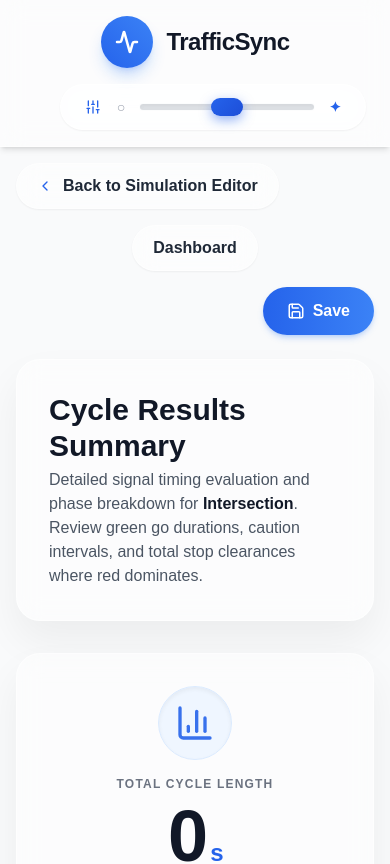
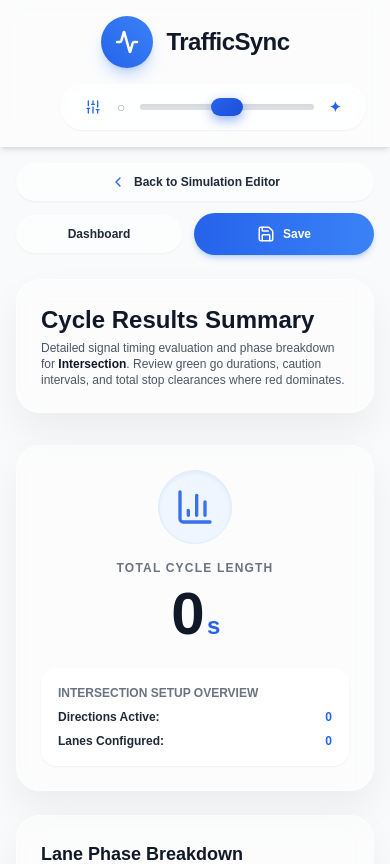
Before and after one commit to danlenoon/TrafficSync, a React (Vite) app in the folder client/: page /results in a window 390 px wide. Shown: the top 864 px of the page. Built offline with nearby package versions, Linux system fonts and the light colour scheme.

Commit message:
style(results): enhance responsive layout for mobile and tablet navigation and cycle summary

```diff
--- a/client/src/pages/Results.jsx
+++ b/client/src/pages/Results.jsx
@@ -34,7 +34,16 @@
     fontFamily: 'Arial, sans-serif'
   };
 
-  // Light appearance for popups when in ultra clear Liquid Glass (matching Dashboard & Editor modals)
+  // Dedicated button glass style
+  const navBtnGlassStyle = {
+    backgroundColor: 'var(--input-bg)',
+    backdropFilter: 'blur(var(--glass-blur))',
+    borderColor: 'var(--glass-border)',
+    color: 'var(--text-main)',
+    fontFamily: 'Arial, sans-serif'
+  };
+
+  // Light appearance for popups when in ultra clear Liquid Glass
   const popupBg = glassClarity < 0.3 ? 'rgba(255, 255, 255, 0.95)' : 'var(--card-bg)';
   const popupTextColor = glassClarity < 0.3 ? '#1f2937' : 'var(--text-main)';
 
@@ -84,52 +93,38 @@
       )}
 
       {/* Top Navigation Row: Back to Simulation Editor (Left) | Dashboard (Center) | Save (Right) */}
-      <div className="grid grid-cols-1 sm:grid-cols-3 items-center gap-4 mb-6">
-        <div className="flex justify-start">
+      <div className="flex flex-col sm:flex-row items-stretch sm:items-center justify-between gap-3 mb-6">
         <button
           onClick={() => navigate('/editor')}
-            className="px-5 py-2.5 rounded-full border shadow-sm flex items-center gap-2.5 font-bold text-gray-800 transition-all duration-300 hover:scale-[1.03] active:scale-95 group"
-            style={{
-              backgroundColor: 'var(--input-bg)',
-              backdropFilter: 'blur(var(--glass-blur))',
-              borderColor: 'var(--glass-border)',
-              fontFamily: 'Arial, sans-serif'
-            }}
+          className="px-4 py-2.5 sm:px-5 rounded-full border shadow-sm flex items-center justify-center gap-2 font-bold transition-all duration-300 hover:scale-[1.03] active:scale-95 group text-xs sm:text-sm"
+          style={navBtnGlassStyle}
         >
           <ChevronLeft size={16} className="text-blue-600 transition-transform group-hover:-translate-x-1" />
           <span>Back to Simulation Editor</span>
         </button>
-        </div>
 
-        <div className="flex justify-center">
+        <div className="flex items-center gap-3 w-full sm:w-auto">
           <button
             onClick={handleBackToDashboard}
-            className="px-5 py-2.5 rounded-full border shadow-sm flex items-center gap-2.5 font-bold text-gray-800 transition-all duration-300 hover:scale-[1.03] active:scale-95 group"
-            style={{
-              backgroundColor: 'var(--input-bg)',
-              backdropFilter: 'blur(var(--glass-blur))',
-              borderColor: 'var(--glass-border)',
-              fontFamily: 'Arial, sans-serif'
-            }}
+            className="flex-1 sm:flex-none px-4 py-2.5 sm:px-5 rounded-full border shadow-sm flex items-center justify-center gap-2 font-bold transition-all duration-300 hover:scale-[1.03] active:scale-95 group text-xs sm:text-sm"
+            style={navBtnGlassStyle}
           >
             <span>Dashboard</span>
           </button>
-        </div>
 
-        <div className="flex justify-end">
-          <Button onClick={handleSave} variant="primary" className="rounded-full shadow-md">
+          <Button onClick={handleSave} variant="primary" className="flex-1 sm:flex-none rounded-full shadow-md text-xs sm:text-sm py-2.5 px-5">
             {saved ? <><Check size={18} /> Saved!</> : <><Save size={18} /> Save</>}
           </Button>
         </div>
       </div>
 
       <div
-        className="p-8 rounded-3xl border mb-8 flex flex-col sm:flex-row justify-between items-start sm:items-center gap-4 transition-all"
+        className="p-6 sm:p-8 rounded-3xl border mb-8 flex flex-col sm:flex-row justify-between items-start sm:items-center gap-4 transition-all"
         style={glassStyle}
       >
         <div>
-          <h1 className="text-3xl font-black text-gray-900 mb-1" style={{ fontFamily: 'Arial, sans-serif' }}>Cycle Results Summary</h1>
-          <p className="text-gray-600 font-medium">
+          <h1 className="text-2xl sm:text-3xl font-black text-gray-900 mb-1" style={{ fontFamily: 'Arial, sans-serif' }}>Cycle Results Summary</h1>
+          <p className="text-gray-600 font-medium text-xs sm:text-sm">
             Detailed signal timing evaluation and phase breakdown for <strong className="text-gray-900">{roadName || 'Intersection'}</strong>. Review green go durations, caution intervals, and total stop clearances where red dominates.
           </p>
         </div>
@@ -139,7 +134,7 @@
 
         {/* Left Col: Master Cycle */}
         <div
-          className="lg:col-span-4 border rounded-3xl p-8 shadow-sm flex flex-col items-center justify-center text-center transition-all"
+          className="lg:col-span-4 border rounded-3xl p-6 sm:p-8 shadow-sm flex flex-col items-center justify-center text-center transition-all"
           style={glassStyle}
         >
           {/* Rounded circle container instead of rounded rectangle */}
@@ -147,17 +142,17 @@
             <BarChart3 size={40} className="opacity-90" />
           </div>
           <div className="text-gray-500 text-xs font-extrabold uppercase tracking-widest mb-2">Total Cycle Length</div>
-          <div className="text-7xl font-black text-gray-900 mb-6 tracking-tight" style={{ fontFamily: 'Arial, sans-serif' }}>
+          <div className="text-6xl sm:text-7xl font-black text-gray-900 mb-6 tracking-tight" style={{ fontFamily: 'Arial, sans-serif' }}>
             {results.maxCycle}<span className="text-2xl text-blue-600 font-extrabold ml-1">s</span>
           </div>
 
-          <div className="w-full bg-white/70 backdrop-blur-md rounded-2xl p-5 border border-white/60 text-left space-y-2 shadow-sm">
+          <div className="w-full bg-white/70 backdrop-blur-md rounded-2xl p-4 sm:p-5 border border-white/60 text-left space-y-2 shadow-sm">
             <div className="text-xs text-gray-500 uppercase font-extrabold mb-1">Intersection Setup Overview</div>
-            <div className="font-bold text-gray-800 text-sm flex justify-between">
+            <div className="font-bold text-gray-800 text-xs sm:text-sm flex justify-between">
               <span>Directions Active:</span>
               <span className="text-blue-600">{Object.keys(directions).filter(d => directions[d]).length}</span>
             </div>
-            <div className="font-bold text-gray-800 text-sm flex justify-between">
+            <div className="font-bold text-gray-800 text-xs sm:text-sm flex justify-between">
               <span>Lanes Configured:</span>
               <span className="text-blue-600">{results.stats.length}</span>
             </div>
@@ -166,29 +161,29 @@
 
         {/* Right Col: Lane Breakdown */}
         <div
-          className="lg:col-span-8 border rounded-3xl p-8 shadow-sm flex flex-col transition-all relative"
+          className="lg:col-span-8 border rounded-3xl p-6 sm:p-8 shadow-sm flex flex-col transition-all relative"
           style={glassStyle}
         >
           <div className="flex justify-between items-center mb-6">
-            <h3 className="font-extrabold text-gray-900 text-xl" style={{ fontFamily: 'Arial, sans-serif' }}>Lane Phase Breakdown</h3>
+            <h3 className="font-extrabold text-gray-900 text-lg sm:text-xl" style={{ fontFamily: 'Arial, sans-serif' }}>Lane Phase Breakdown</h3>
           </div>
 
-          <div className="overflow-y-auto space-y-4 flex-1 pr-2">
+          <div className="overflow-y-auto space-y-4 flex-1 pr-1 sm:pr-2">
             {results.stats.map(stat => (
               <div
                 key={stat.key}
-                className="p-5 border border-white/70 bg-white/60 backdrop-blur-md rounded-2xl hover:border-blue-300 transition-all shadow-sm hover:shadow-md"
+                className="p-4 sm:p-5 border border-white/70 bg-white/60 backdrop-blur-md rounded-2xl hover:border-blue-300 transition-all shadow-sm hover:shadow-md"
               >
                 <div className="flex justify-between items-end mb-3">
                   <div>
-                    <div className="font-black text-gray-900 text-base" style={{ fontFamily: 'Arial, sans-serif' }}>{stat.label}</div>
+                    <div className="font-black text-gray-900 text-sm sm:text-base" style={{ fontFamily: 'Arial, sans-serif' }}>{stat.label}</div>
                     <div className="text-xs text-gray-600 mt-0.5 font-medium">
                       Total Stop: <span className="font-extrabold text-red-600">{stat.stop}s</span> ({stat.rePct.toFixed(2)}%)
                     </div>
                   </div>
                 </div>
 
-                  {/* Visual Bar with Norman Window Structure Geometry and direct hover popup */}
+                  {/* Visual Bar with direct hover popup */}
                   <div className="w-full h-5 bg-gray-200/85 rounded-full overflow-hidden flex shadow-inner p-0.5 border border-white/80 group">
                     {stat.go > 0 && (
                       <div
```
Lines whose indentation alone changed are shown as unchanged.
